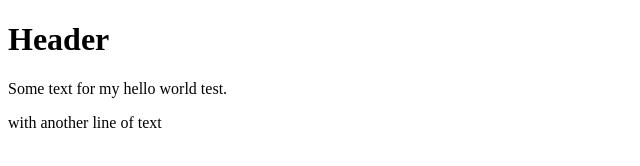
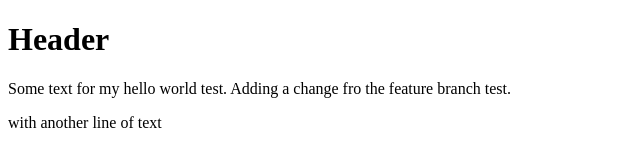
Before and after one commit to sjwatson/helloworld, a plain HTML site: page index.html in a window 1280 px wide. Shown: the whole page, without its empty margins (0-640 px from the left). Drawn offline with Linux system fonts and the light colour scheme.

Commit message:
Test feature branch

```diff
--- a/index.html
+++ b/index.html
@@ -8,7 +8,7 @@
 
         <h1>Header</h1>
 
-        <p>Some text for my hello world test.</p>
+        <p>Some text for my hello world test. Adding a change fro the feature branch test.</p>
 
         <p>with another line of text</p>
 
```
